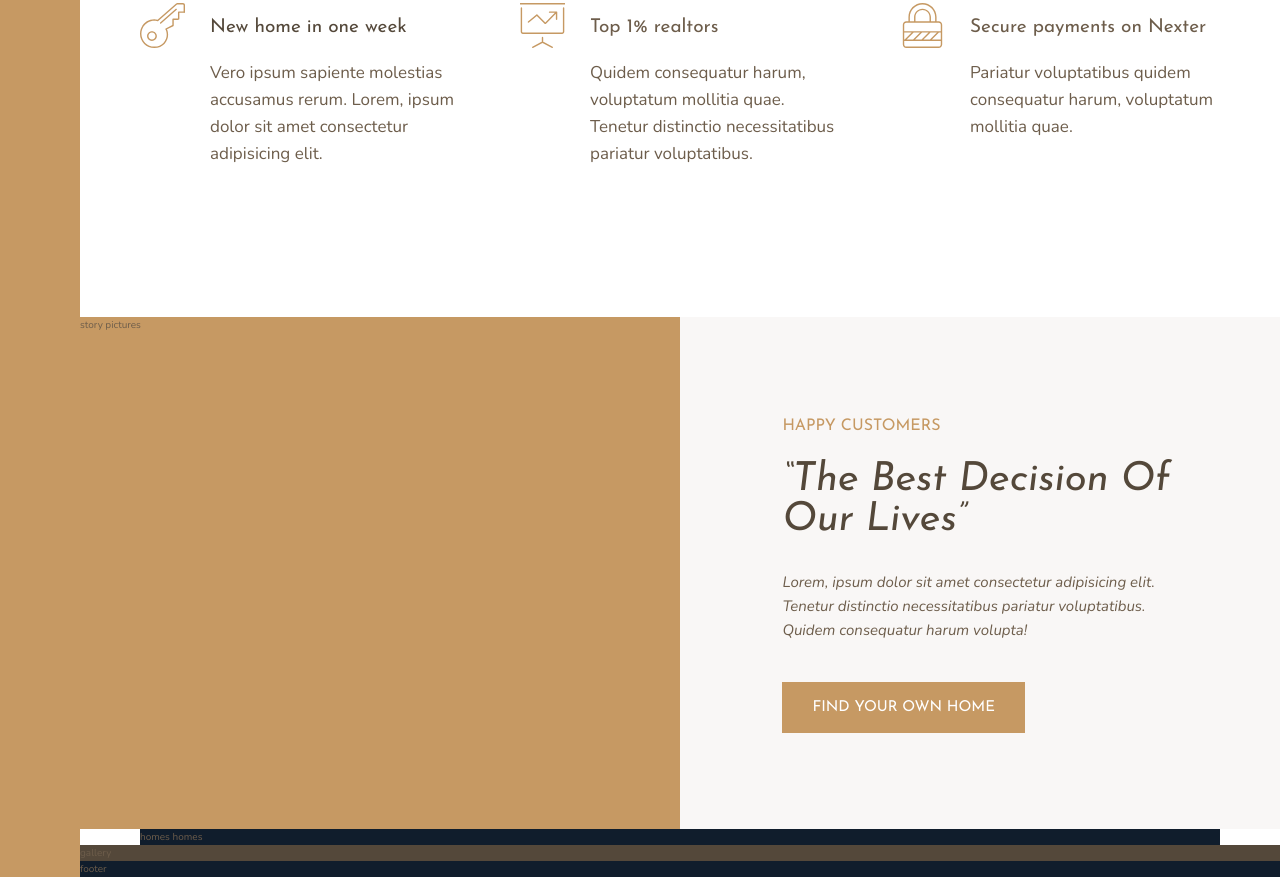
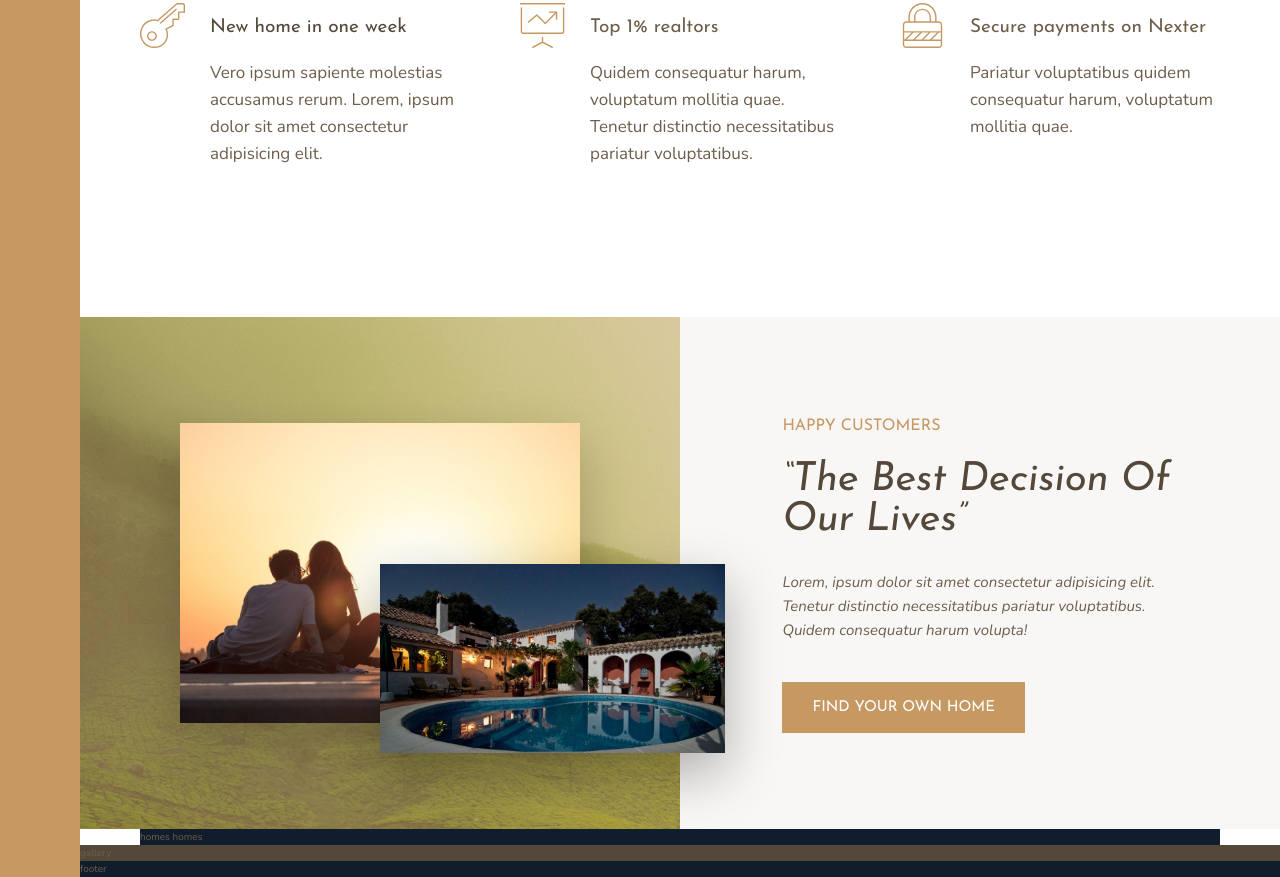
Before and after one commit to SZwerling/nexter, a website: page index.html in a window 1280 px wide. Shown: the part 991-1868 px from the top of the page. Drawn offline with nearby package versions, Linux system fonts and the light colour scheme.

Commit message:
layout for story pictures section

```diff
--- a/index.html
+++ b/index.html
@@ -82,7 +82,10 @@
             </p>
          </div>
       </section>
-      <div class="story__pictures">story pictures</div>
+      <div class="story__pictures">
+         <img src="img/story-1.jpeg" alt="couple with new house" class="story__img--1">
+         <img src="img/story-2.jpeg" alt="new house" class="story__img--2">
+      </div>
       <div class="story__content">
          <h3 class="heading-3 mb-sm">Happy Customers</h3>
          <h2 class="heading-2 heading-2--dark mb-md">&ldquo;the best decision of our lives&rdquo;</h2>
--- a/sass/_story.scss
+++ b/sass/_story.scss
@@ -2,6 +2,26 @@
     &__pictures {
         background: $color-primary;
         grid-column: full-start / col-end 4;
+        background-image: linear-gradient(rgba($color-primary, .5), rgba($color-primary, .5)), url(../img/back.jpg);
+
+        display: grid;
+        grid-template-rows: repeat(6, 1fr);
+        grid-template-columns: repeat(6, 1fr);
+        align-items: center;
+    }
+
+    &__img--1 {
+        width: 100%;
+        grid-row: 2 / 6;
+        grid-column: 2 / 6;
+        box-shadow: 0 2rem 5rem rgba(#000, .2);
+    }
+    &__img--2 {
+        width: 115%;
+        grid-row: 4 / 6;
+        grid-column: 4 / 7;
+        z-index: 2;
+        box-shadow: 0 2rem 5rem rgba(#000, .3);
     }
 
     &__content {
```
Also changed, not shown: css/style.css.
